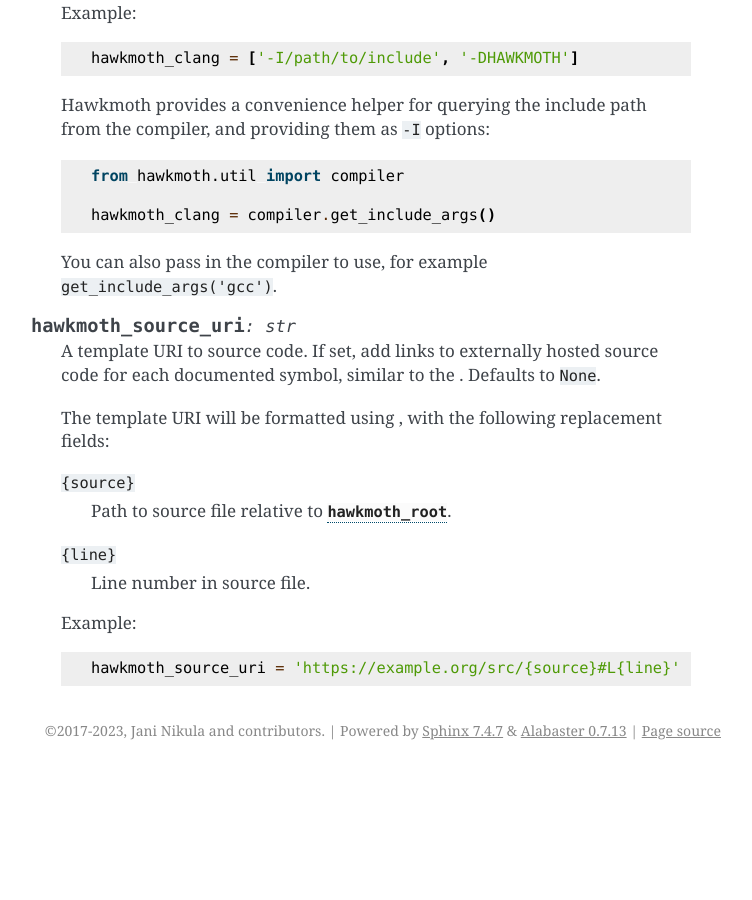
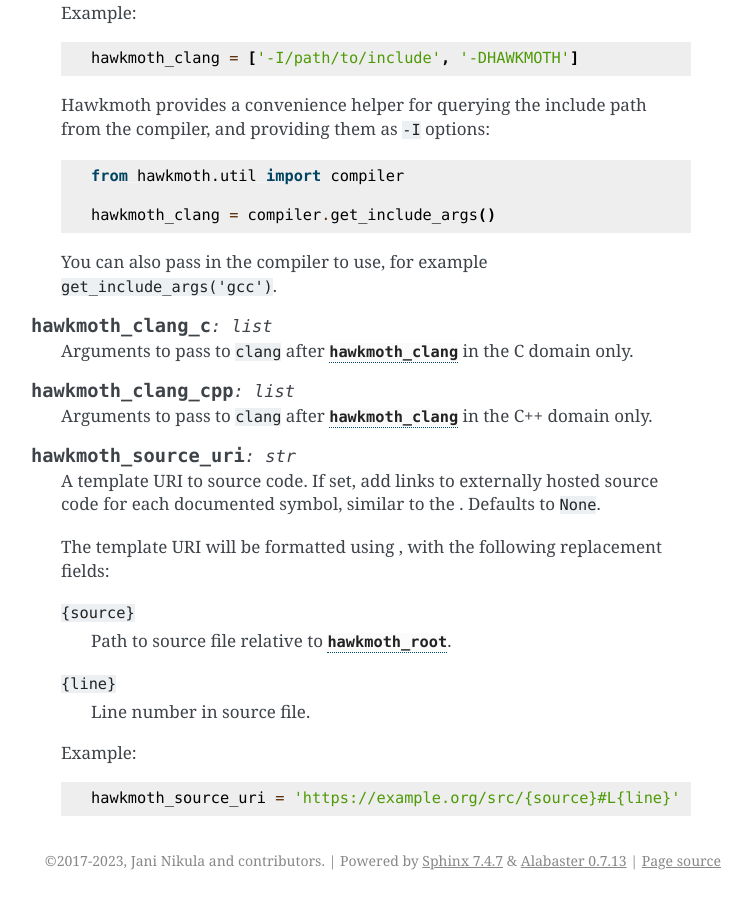
Before and after one commit to jnikula/hawkmoth, a Sphinx documentation site: the page built from doc/extension.rst, in a window 1280 px wide and 900 px high, scrolled down 1140 px. Shown: the whole window, without its empty margins (389-1141 px from the left). Built offline with Sphinx 7.4.7, drawn with Linux system fonts in a browser that asks for light colours; before the commit the page ends 1910 px from its top, so only the background shows below that.

Commit message:
extension: add hawkmoth_clang_c and hawkmoth_clang_cpp config options
Add config options hawkmoth_clang_c and hawkmoth_clang_cpp to pass
arguments to clang in the C and C++ domains, respectively.

Fixes #255

```diff
--- a/CHANGELOG.rst
+++ b/CHANGELOG.rst
@@ -5,6 +5,12 @@ Unreleased `master`_
 --------------------
 
 :Date: YYYY-MM-DD
+
+Added
+~~~~~
+
+* Domain specific config options ``hawkmoth_clang_c`` and
+  ``hawkmoth_clang_cpp``.
 
 Changed
 ~~~~~~~
--- a/doc/extension.rst
+++ b/doc/extension.rst
@@ -85,6 +85,18 @@ See also additional configuration options in the :ref:`built-in extensions
    You can also pass in the compiler to use, for example
    ``get_include_args('gcc')``.
 
+.. py:data:: hawkmoth_clang_c
+   :type: list
+
+   Arguments to pass to ``clang`` after :data:`hawkmoth_clang` in the C domain
+   only.
+
+.. py:data:: hawkmoth_clang_cpp
+   :type: list
+
+   Arguments to pass to ``clang`` after :data:`hawkmoth_clang` in the C++ domain
+   only.
+
 .. py:data:: hawkmoth_source_uri
    :type: str
 
```
Also changed, not shown: src/hawkmoth/__init__.py (+7 -0 lines).
